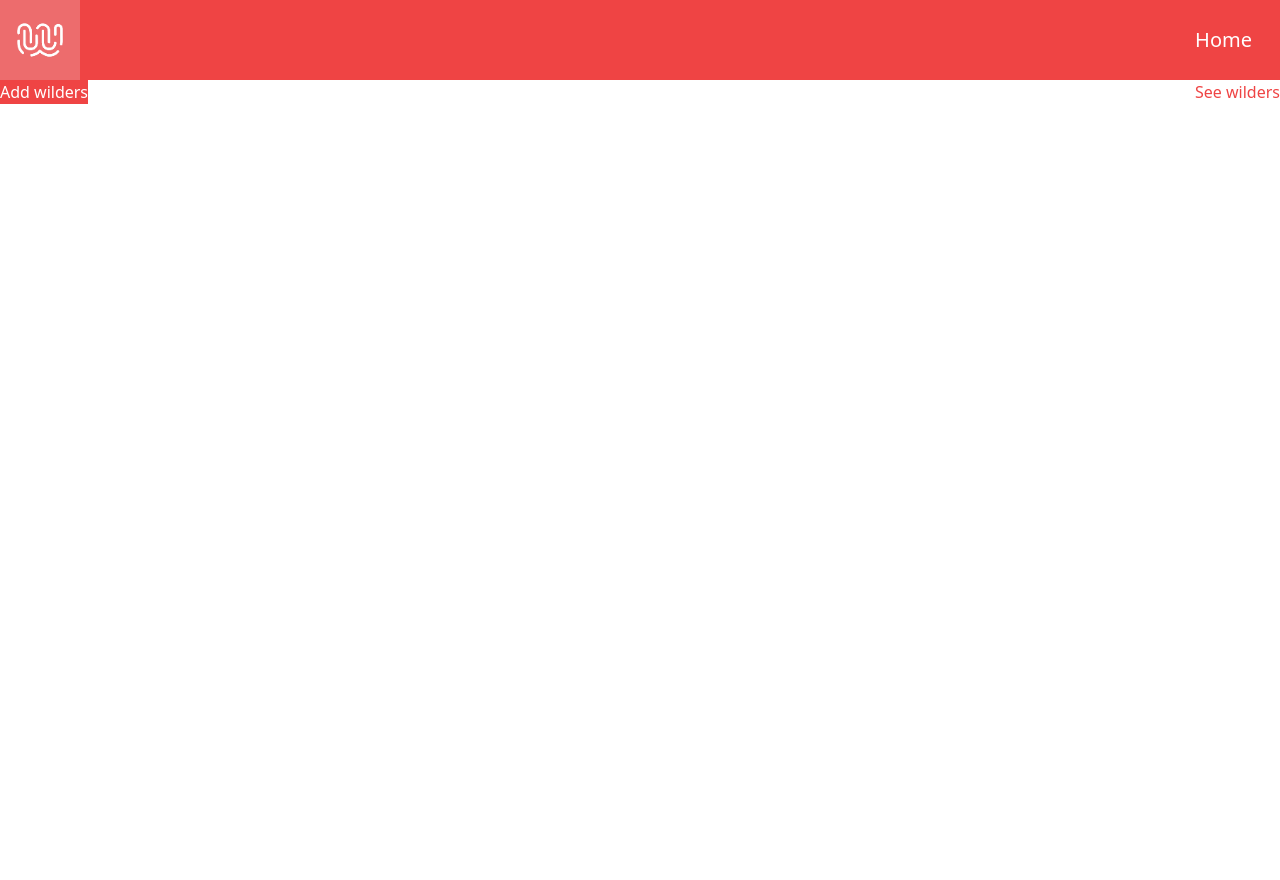
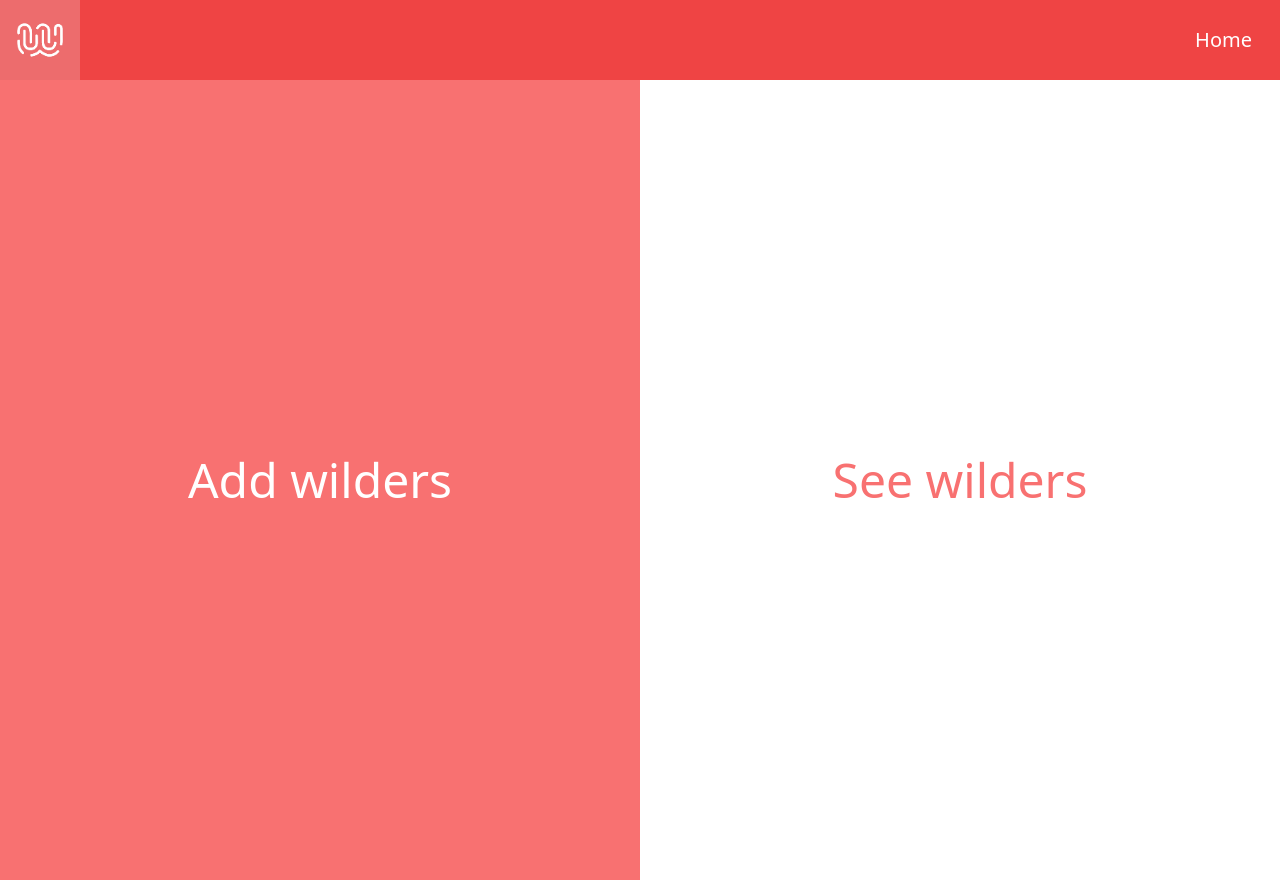
Before and after one commit to TheodoreLefrancois/frontwilder, a React (Create React App) app: page / in a window 1280 px wide. Before the commit the page ends 800 px from the top, so only its background shows below. Built offline with nearby package versions, Linux system fonts and the light colour scheme.

Commit message:
Finish the css of the home page

```diff
--- a/src/pages/Home.jsx
+++ b/src/pages/Home.jsx
@@ -5,17 +5,13 @@ function Home() {
   return (
     <>
       <Header titlePage="Home" />
-      <div className="flex flex-col sm:flex-row justify-between w-full h-full">
-        <Link to="/addwilders">
-          <div className="text-white bg-red-500 w-full  h-full">
-            Add wilders
-          </div>
-        </Link>
-        <Link to="/wilders">
-          <div className="bg-white text-red-500 w-full   h-full">
-            See wilders
-          </div>
-        </Link>
+      <div className="flex flex-col sm:flex-row center text-5xl w-full h-full">
+        <div className=" flex items-center justify-center text-white  bg-red-400 w-full  h-screen">
+          <Link to="/addwilders">Add wilders</Link>
+        </div>
+        <div className=" flex items-center justify-center bg-white text-red-400 w-full  h-screen">
+          <Link to="/wilders">See wilders</Link>
+        </div>
       </div>
     </>
   );
```
